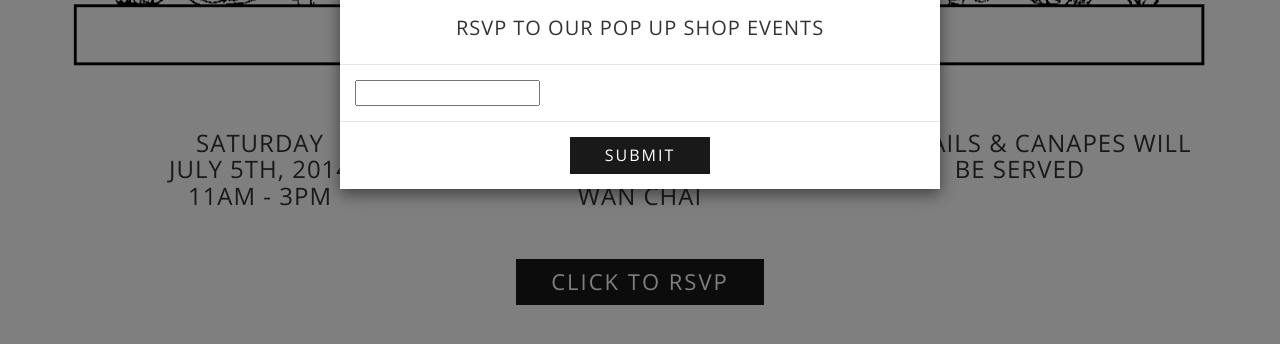
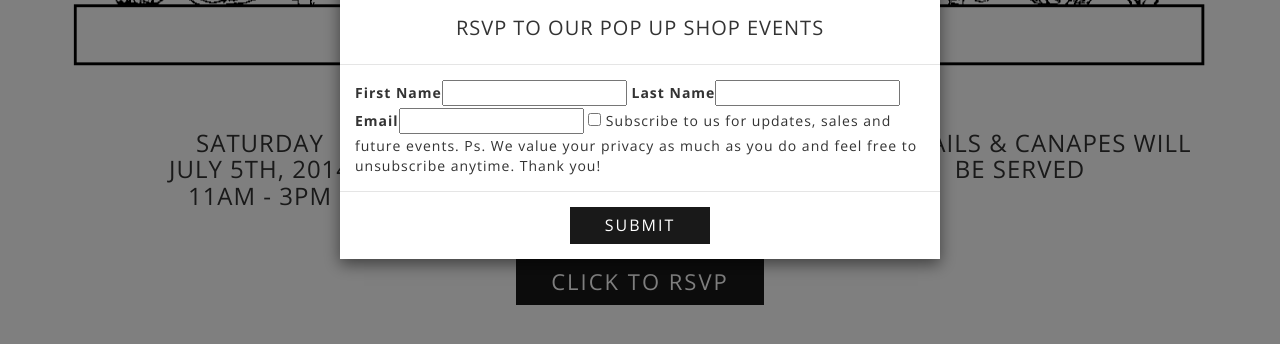
Before and after one commit to jyek/labeless-popup, a website: page public/index.html in a window 1280 px wide. Both pictures are taken after a click on the button "CLICK TO RSVP". Shown: the part 210-554 px from the top of the page. Drawn offline with nearby package versions, Linux system fonts and the light colour scheme.

Commit message:
Updated css and form

```diff
--- a/public/index.html
+++ b/public/index.html
@@ -59,10 +59,11 @@
           <h5>RSVP to Our Pop Up Shop Events</h5>
         </div>
         <div class="modal-body">
-
-          <input type="text" name="First Name"></input>
-
-
+          <label for="first-name">First Name</label><input type="text" id="first-name"></input>
+          <label for="last-name">Last Name</label><input type="text" id="last-name"></input>
+          <label for="email">Email</label><input type="text" id="email"></input>
+          <input type="checkbox"></input>
+          Subscribe to us for updates, sales and future events. Ps. We value your privacy as much as you do and feel free to unsubscribe anytime. Thank you!
         </div>
         <div class="modal-footer">
           <button type="button" class="btn-labeless btn-mini">Submit</button>
--- a/public/styles/styles.css
+++ b/public/styles/styles.css
@@ -63,7 +63,7 @@ h5 {
   font-size: 16px;
 }
 
-.btn-rsvp:hover {
+.btn-labeless:hover {
   background-color: #9f0728;
 }
 
```
